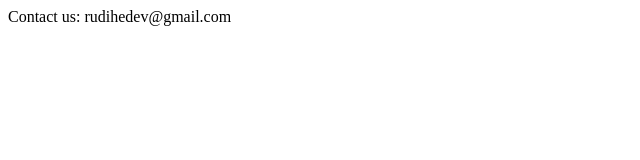
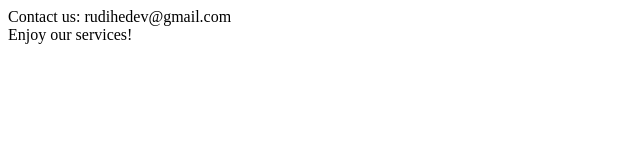
Before and after one commit to rudihedev/company-profile, a plain HTML site: page contact.html in a window 1280 px wide. Shown: the whole page, without its empty margins (0-640 px from the left). Drawn offline with Linux system fonts and the light colour scheme.

Commit message:
Add div on close statement

```diff
--- a/contact.html
+++ b/contact.html
@@ -7,5 +7,6 @@
 </head>
 <body>
     <div>Contact us: rudihedev@gmail.com</div>
+    <div>Enjoy our services!</div>
 </body>
 </html>
```
